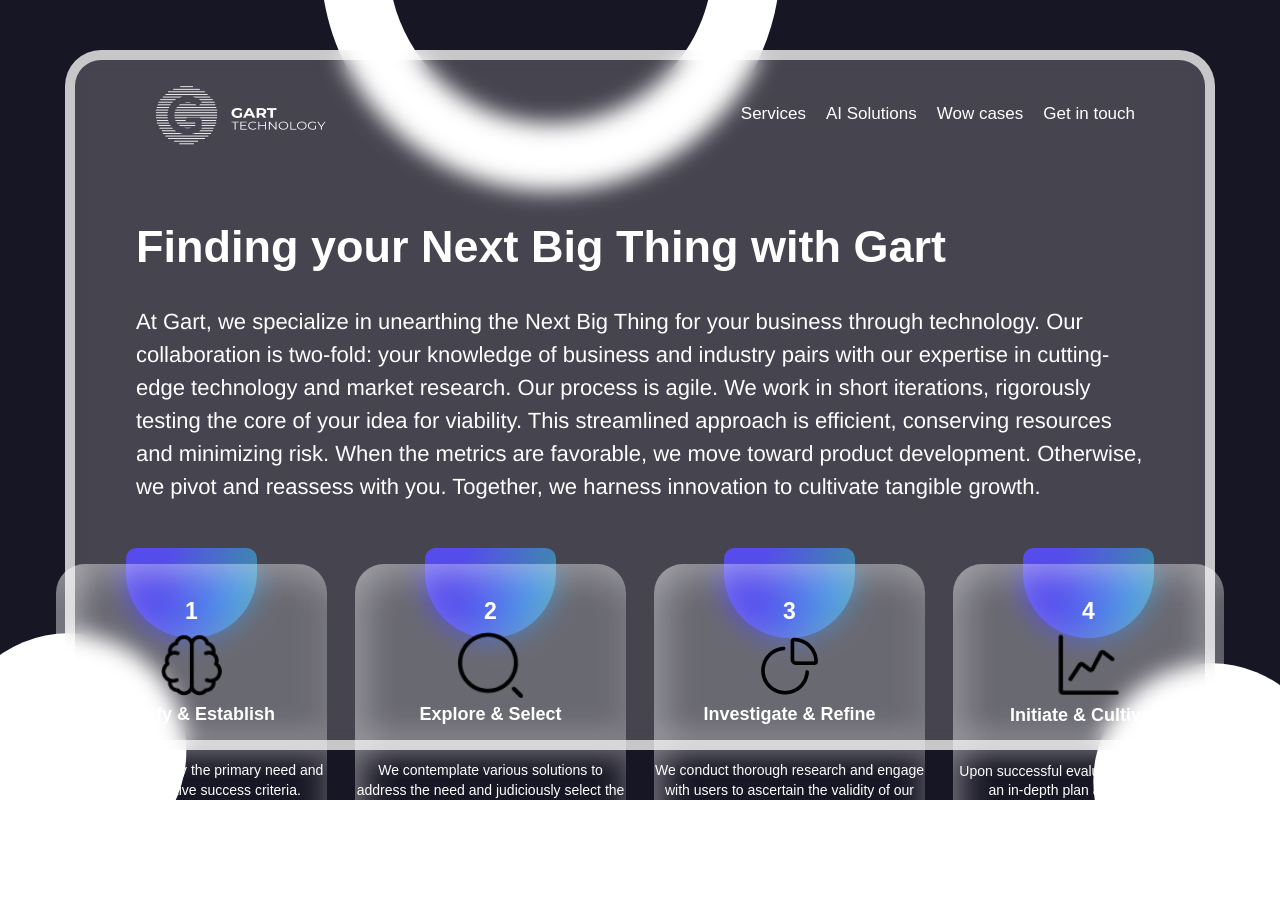
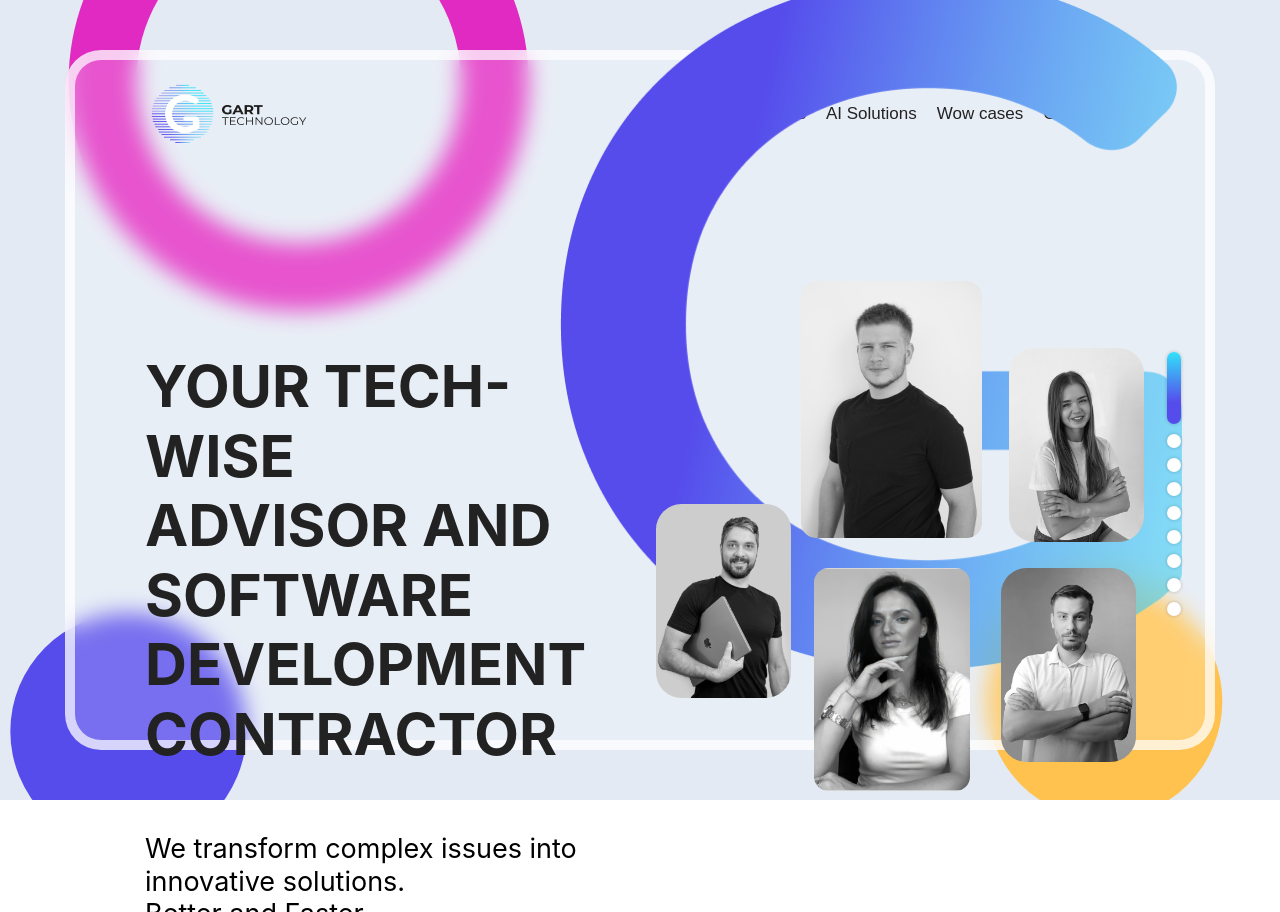
Before and after one commit to OleksandrMB/paralax, a React (Create React App) app: page / in a window 1280 px wide. After the commit the page ends 800 px from the top, so only its background shows below. Built offline with nearby package versions, Linux system fonts and the light colour scheme.

Commit message:
added paralax

```diff
--- a/package.json
+++ b/package.json
@@ -3,6 +3,8 @@
   "version": "0.1.0",
   "private": true,
   "dependencies": {
+    "@react-spring/parallax": "^9.7.3",
+    "@react-spring/web": "^9.7.3",
     "@testing-library/jest-dom": "^5.17.0",
     "@testing-library/react": "^13.4.0",
     "@testing-library/user-event": "^13.5.0",
--- a/src/App.tsx
+++ b/src/App.tsx
@@ -1,15 +1,86 @@
-import React from "react";
+import React, { useEffect, useRef } from "react";
 import CardPage from "./components/CardPage";
 import HomePage from "./pages/HomePage";
 import CompanyHighlights from "./pages/CompanyHighlights";
+import { useSpring, animated } from "@react-spring/web";
 
 function App() {
+  const halfway = window.innerHeight / 2;
+  const fadeDuration = window.innerHeight * 0.75; // Adjust this to set the duration (0.75 means 75% of the viewport's height)
+  const fadeRange = fadeDuration / 4;
+  const scrollY = useRef(0);
+  let scrollTimeout: NodeJS.Timeout;
+
+  const [{ opacity1, zIndex1, opacity2, zIndex2 }, set] = useSpring(() => ({
+    opacity1: 1,
+    zIndex1: 1,
+    opacity2: 0,
+    zIndex2: -1,
+  }));
+
+  const handleWheel = (e: WheelEvent) => {
+    scrollY.current += e.deltaY;
+
+    // Normalize the scroll values
+    if (scrollY.current < 0) scrollY.current = 0;
+    if (scrollY.current > window.innerHeight)
+      scrollY.current = window.innerHeight;
+
+    if (scrollY.current <= halfway - fadeRange) {
+      set({ opacity1: 1, zIndex1: 1, opacity2: 0, zIndex2: -1 });
+    } else if (
+      scrollY.current > halfway - fadeRange &&
+      scrollY.current < halfway + fadeRange
+    ) {
+      const progress = (scrollY.current - (halfway - fadeRange)) / fadeDuration;
+      set({
+        opacity1: 1 - progress,
+        zIndex1: 1,
+        opacity2: progress,
+        zIndex2: 0,
+      });
+    } else {
+      set({ opacity1: 0, zIndex1: -1, opacity2: 1, zIndex2: 1 });
+    }
+
+    // Ensure smoother transitions
+    if (scrollTimeout) clearTimeout(scrollTimeout);
+    scrollTimeout = setTimeout(() => {
+      if (opacity1.get() > 0.5) {
+        set({ opacity1: 1, zIndex1: 1, opacity2: 0, zIndex2: -1 });
+      } else {
+        set({ opacity1: 0, zIndex1: -1, opacity2: 1, zIndex2: 1 });
+      }
+    }, 100);
+  };
+
+  useEffect(() => {
+    window.addEventListener("wheel", handleWheel);
+    return () => {
+      window.removeEventListener("wheel", handleWheel);
+      if (scrollTimeout) clearTimeout(scrollTimeout);
+    };
+  }, []);
+
   return (
     <div className="h-screen">
-      <CardPage theme="dark">
-        {/* <HomePage /> */}
-        <CompanyHighlights />
-      </CardPage>
+      <animated.div
+        className="fixed top-0 left-0 w-full h-screen"
+        style={{ opacity: opacity1, zIndex: zIndex1 }}
+      >
+        <CardPage theme="light">
+          <HomePage />
+        </CardPage>
+      </animated.div>
+
+      <animated.div
+        className="fixed top-0 left-0 w-full h-screen"
+        style={{ opacity: opacity2, zIndex: zIndex2 }}
+      >
+        <CardPage theme="dark">
+          <CompanyHighlights />
+        </CardPage>
+      </animated.div>
     </div>
   );
 }
--- a/src/components/CardPage.tsx
+++ b/src/components/CardPage.tsx
@@ -2,6 +2,7 @@ import React, { PropsWithChildren } from "react";
 import Header from "./Header";
 import Figures from "./Figures";
 import GradientButton from "./GradientButton";
+import PageButtons from "./PageButtons";
 
 type CardPageType = {
   theme?: "dark" | "light";
@@ -22,7 +23,12 @@ const CardPage = ({
       >
         <div className="rounded-36 border-10 border-70 bg-20 h-full backdrop-blur-[11px]">
           <Header theme={theme} />
-          {children}
+          <div className="flex justify-between">
+            {children}
+            <div className="justify-self: end z-20">
+              <PageButtons />
+            </div>
+          </div>
         </div>
       </div>
     </>
--- a/src/components/PageButtons.tsx
+++ b/src/components/PageButtons.tsx
@@ -8,7 +8,7 @@ const PageButtons = () => {
   };
 
   return (
-    <div className="z-20 flex flex-col gap-[10px] mt-[184px]">
+    <div className=" flex flex-col gap-[10px] mt-[184px]">
       {Array(9)
         .fill(null)
         .map((_, index) => (
--- a/src/pages/HomePage.tsx
+++ b/src/pages/HomePage.tsx
@@ -5,10 +5,10 @@ import PageButtons from "../components/PageButtons";
 
 const HomePage = () => {
   return (
-    <div className="flex justify-around">
+    <div className="flex justify-around w-full">
       <img
         src="/icons/Intersect.png"
-        className="w-[622px] h-[692px] absolute right-[23.104px] bottom-[70.34px]"
+        className="w-[622px] h-[692px] absolute right-[23.104px] bottom-[70.34px] z-10"
       />
       <div className="ml-[70px] mt-[184px]">
         <div className="flex flex-col gap-[63.57px]">
@@ -29,8 +29,6 @@ const HomePage = () => {
       <div className="flex mt-[113px] z-20">
         <TeamCard />
       </div>
-
-      <PageButtons />
     </div>
   );
 };
```
Also changed, not shown: 1 other file (tests, documents, lock files or other folders).
